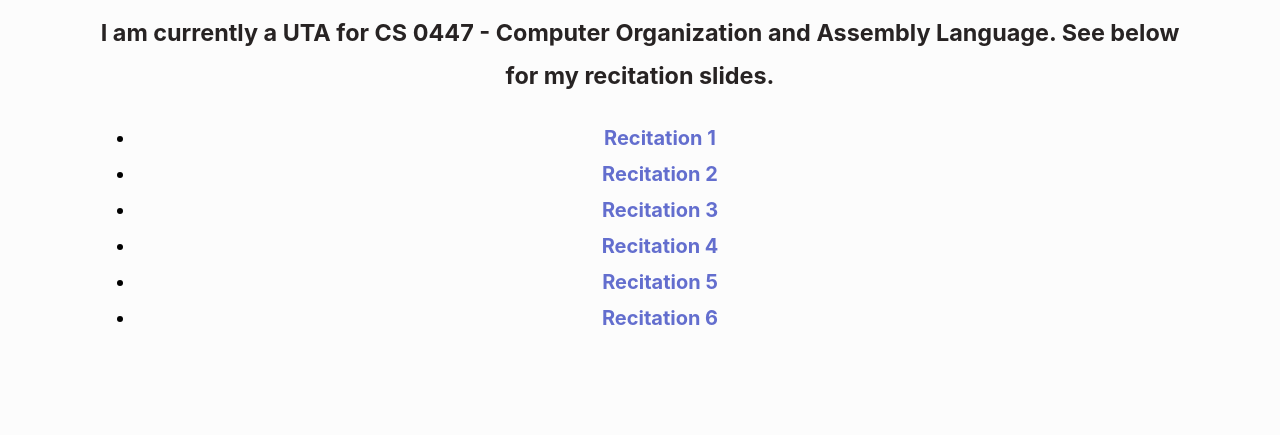
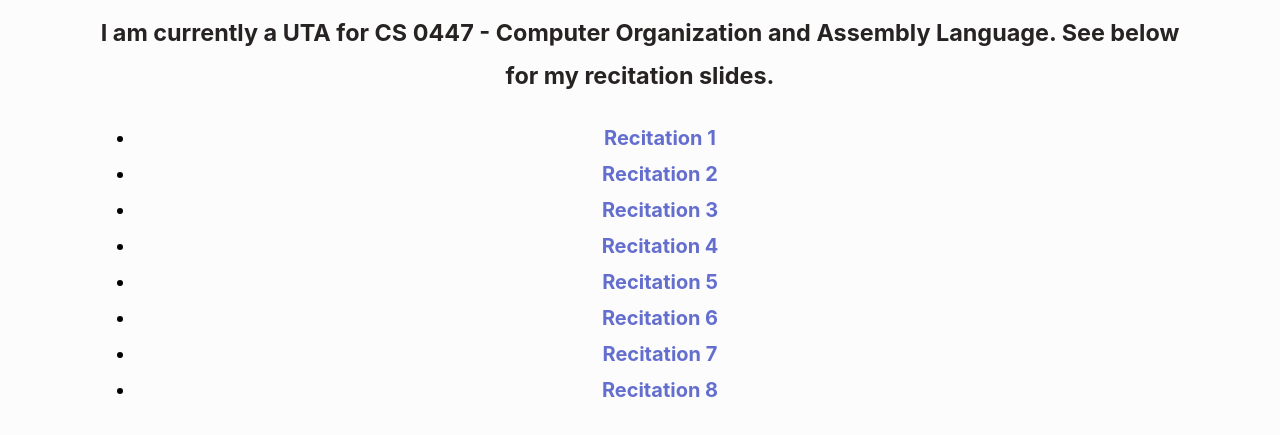
Before and after one commit to byoung585/byoung585.github.io, a plain HTML site: page teaching.html in a window 1280 px wide. Shown: the part 217-652 px from the top of the page. Drawn offline with Linux system fonts and the light colour scheme.

Commit message:
add new slides

```diff
--- a/teaching.html
+++ b/teaching.html
@@ -27,6 +27,8 @@
                 <li><a href="slides/CS 0447 Recitation 4.pptx">Recitation 4</a></li>
                 <li><a href="slides/CS 0447 Recitation 5.pptx">Recitation 5</a></li>
                 <li><a href="slides/CS 0447 Recitation 6.pptx">Recitation 6</a></li>
+                <li><a href="slides/CS 0447 Recitation 7.pptx">Recitation 7</a></li>
+                <li><a href="slides/CS 0447 Recitation 8.pptx">Recitation 8</a></li>
             </ul>
         </section>
     </main>
```
Also changed, not shown: 2 other files.
